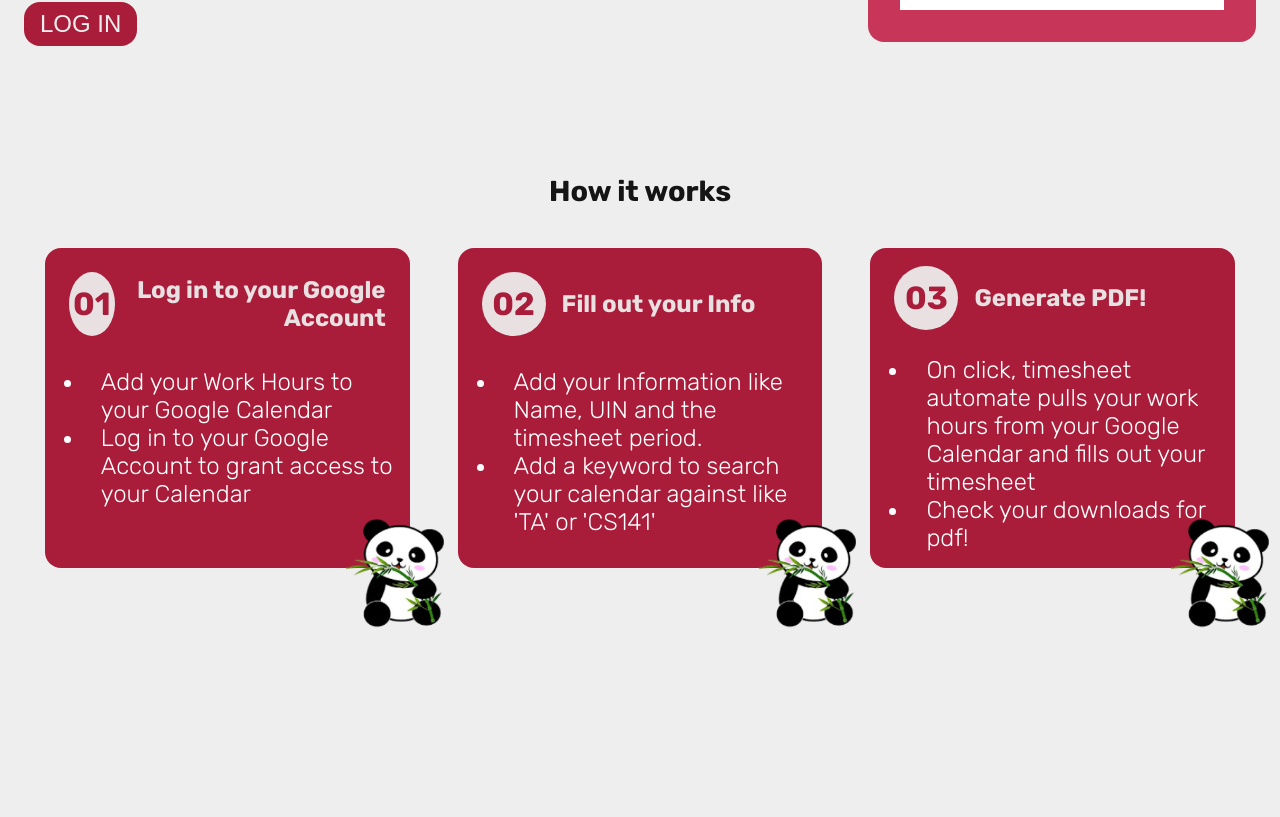
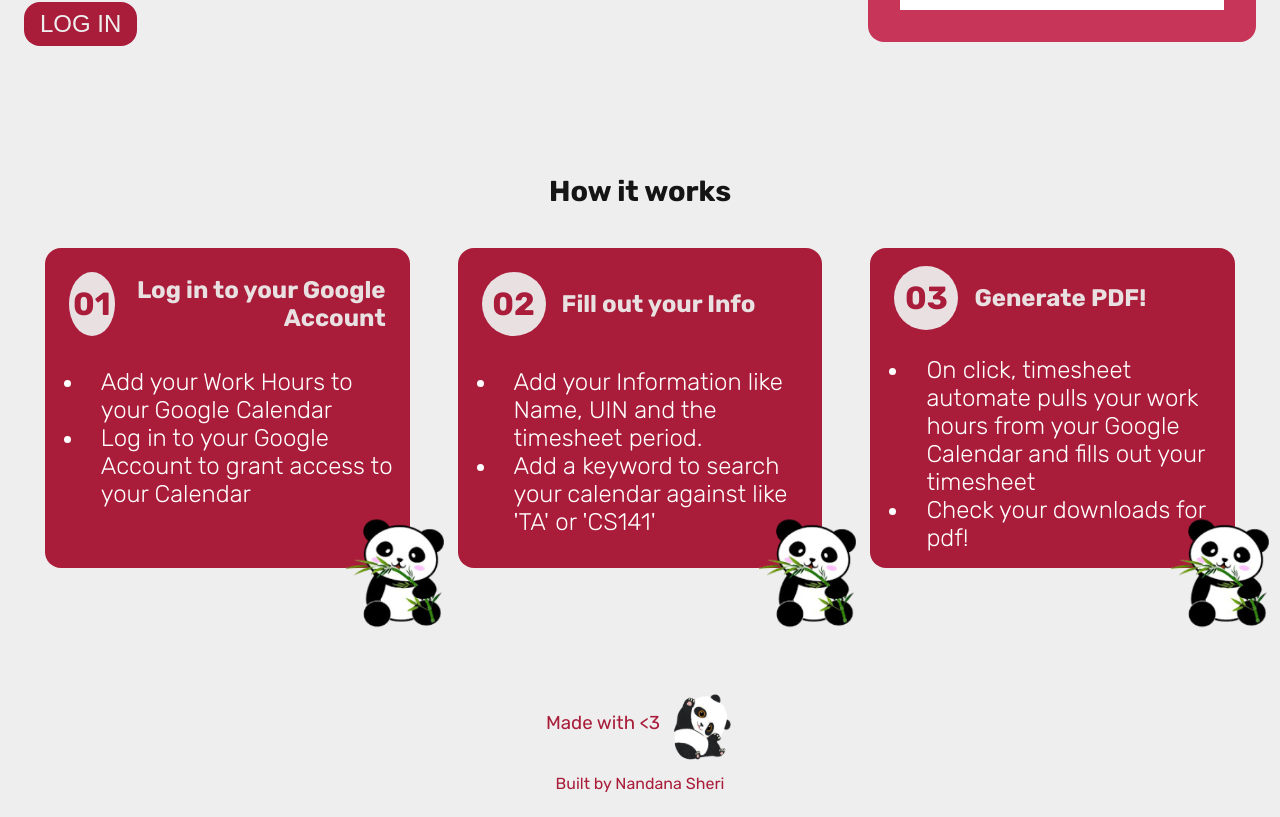
Before and after one commit to nandanasheri/timesheet-automate, a React (Create React App) app in the folder client/: page / in a window 1280 px wide. Shown: the part 437-1254 px from the top of the page. Before the commit the page ends 1069 px from the top, so only its background shows below. Built offline with nearby package versions, Linux system fonts and the light colour scheme.

Commit message:
added footer

```diff
--- a/client/src/views/LandingPage/LandingPage.js
+++ b/client/src/views/LandingPage/LandingPage.js
@@ -3,6 +3,7 @@ import timesheetlogo from "../../assets/timesheet-cropped.svg";
 import samplepdf from "../../assets/form-sample.svg";
 import pandapdf from "../../assets/panda-on-pdf.svg";
 import arrow from "../../assets/arrow.svg";
+import footerpanda from "../../assets/footer panda.svg";
 import InstructionBox from "../../components/InstructionBox/InstructionBox";
 
 function LandingPage() {
@@ -63,6 +64,14 @@ function LandingPage() {
                     <InstructionBox content={workscontent[2]}/>
                 </div>
             </div>
+
+            <div className={styles["landing-works-container"]}>
+                <div style={{display:"flex", alignItems:"center"}}>
+                    <h3 className={styles["landing-footer"]}>Made with &lt;3</h3>
+                    <img src={footerpanda} alt="footerpanda" />
+                </div>
+                <h4 className={styles["landing-footer"]}> Built by Nandana Sheri</h4>
+            </div>
         </div>
     );
 }
--- a/client/src/views/LandingPage/LandingPage.module.css
+++ b/client/src/views/LandingPage/LandingPage.module.css
@@ -108,3 +108,9 @@
     margin: 1rem;
     justify-content: center;
 }
+
+.landing-footer {
+    color: #A91D3A;
+    margin: 0.5rem;
+    font-weight: 400;
+}
```
Also changed, not shown: client/src/assets/footer panda.svg (added).
